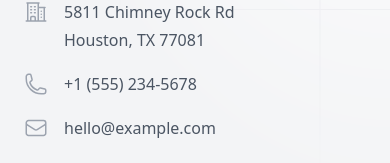
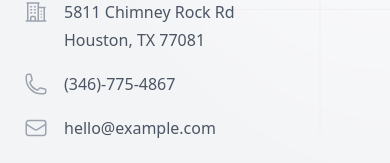
Before and after one commit to sterlingbarton/ft-athletics, a Next.js app: page /contact in a window 390 px wide. Shown: the part 390-553 px from the top of the page. Built offline with nearby package versions, Linux system fonts and the light colour scheme.

Commit message:
updated phone number

```diff
--- a/src/app/contact/page.tsx
+++ b/src/app/contact/page.tsx
@@ -76,7 +76,7 @@ export default function Example() {
                     className="hover:text-gray-900"
                     href="tel:+1 (555) 234-5678"
                   >
-                    +1 (555) 234-5678
+                    (346)-775-4867
                   </a>
                 </dd>
               </div>
```
